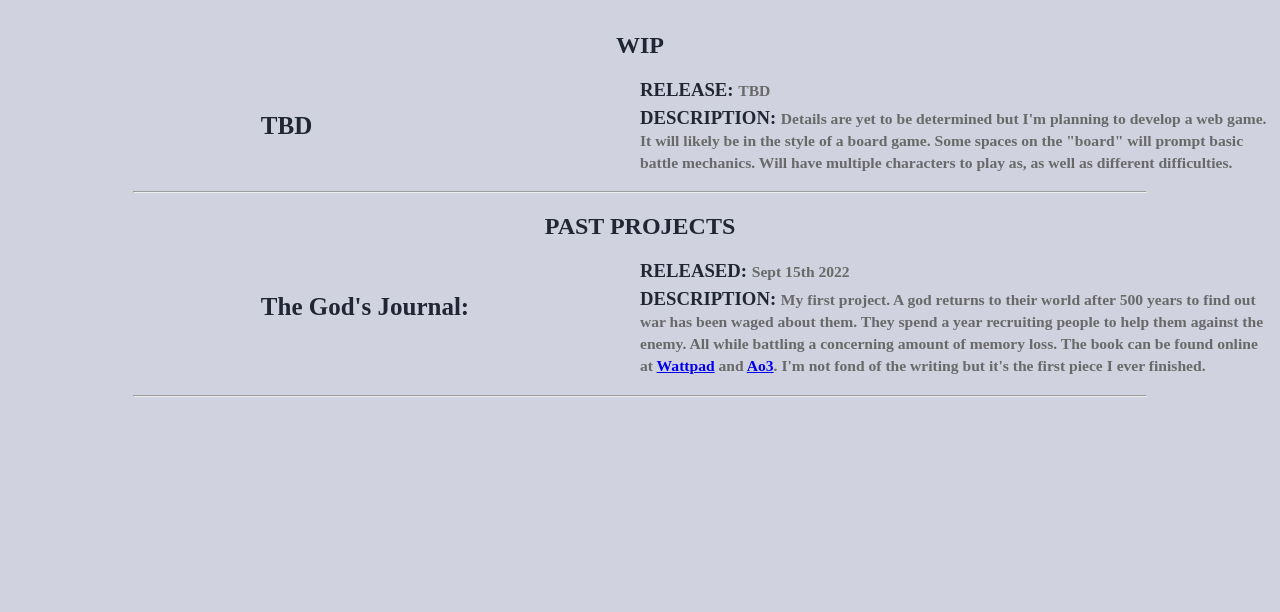
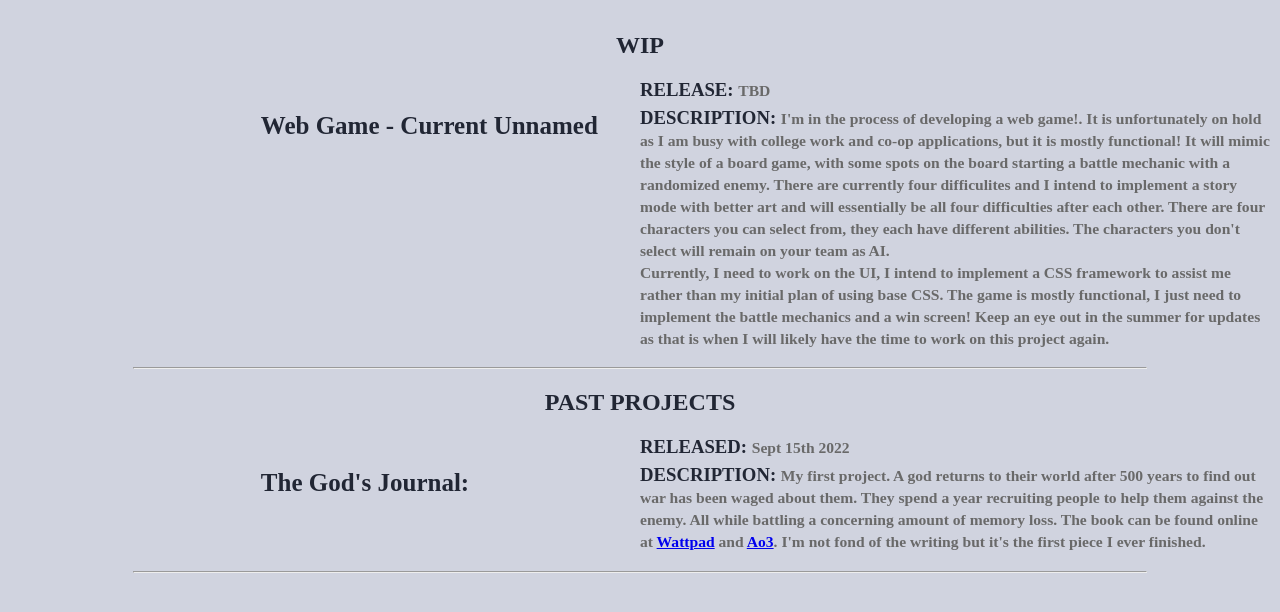
Before and after one commit to Corbin-SG/projects, a plain HTML site: page index.html in a window 1280 px wide. Shown: the part 152-764 px from the top of the page. Drawn offline with Linux system fonts and the light colour scheme.

Commit message:
Updated web game description.

```diff
--- a/index.html
+++ b/index.html
@@ -26,11 +26,17 @@
       </div>
       <div>
         <h2 class = "text">WIP</h2>
-        <h4 class = "text" style="text-align: left; margin-left: 20%; float: left; font-size: 25px;"><strong>TBD</strong></h4>
+        <h4 class = "text" style="text-align: left; margin-left: 20%; float: left; font-size: 25px;"><strong>Web Game - Current Unnamed</strong></h4>
         <h3 class="text" style="text-align: left; margin-left: 50%;"><strong>RELEASE:   </strong><span style="color:dimgray; font-size: smaller;">TBD</span></h3>
         <h3 class="text" style="text-align: left; margin-left: 50%; margin-top: -1%;"><strong>DESCRIPTION:   </strong><span style="color: dimgray; font-size: smaller;">
-            Details are yet to be determined but I'm planning to develop a web game. It will likely be in the style of a board game. Some spaces on the "board"
-            will prompt basic battle mechanics. Will have multiple characters to play as, as well as different difficulties.</span>
+            I'm in the process of developing a web game!. It is unfortunately on hold as I am busy with college work and co-op applications, but it is mostly functional!
+             It will mimic the style of a board game, with some spots on the board starting a battle mechanic with a randomized enemy. There are currently four difficulites
+            and I intend to implement a story mode with better art and will essentially be all four difficulties after each other. There are four characters you can select
+            from, they each have different abilities. The characters you don't select will remain on your team as AI.
+            <br/>
+            Currently, I need to work on the UI, I intend to implement a CSS framework to assist me rather than my initial plan of using base CSS. The game is mostly functional,
+            I just need to implement the battle mechanics and a win screen! Keep an eye out in the summer for updates as that is when I will likely have the time to work on
+            this project again.</span>
         </h3>
         <hr style="width: 80%; text-align: center;">
       </div>
```
